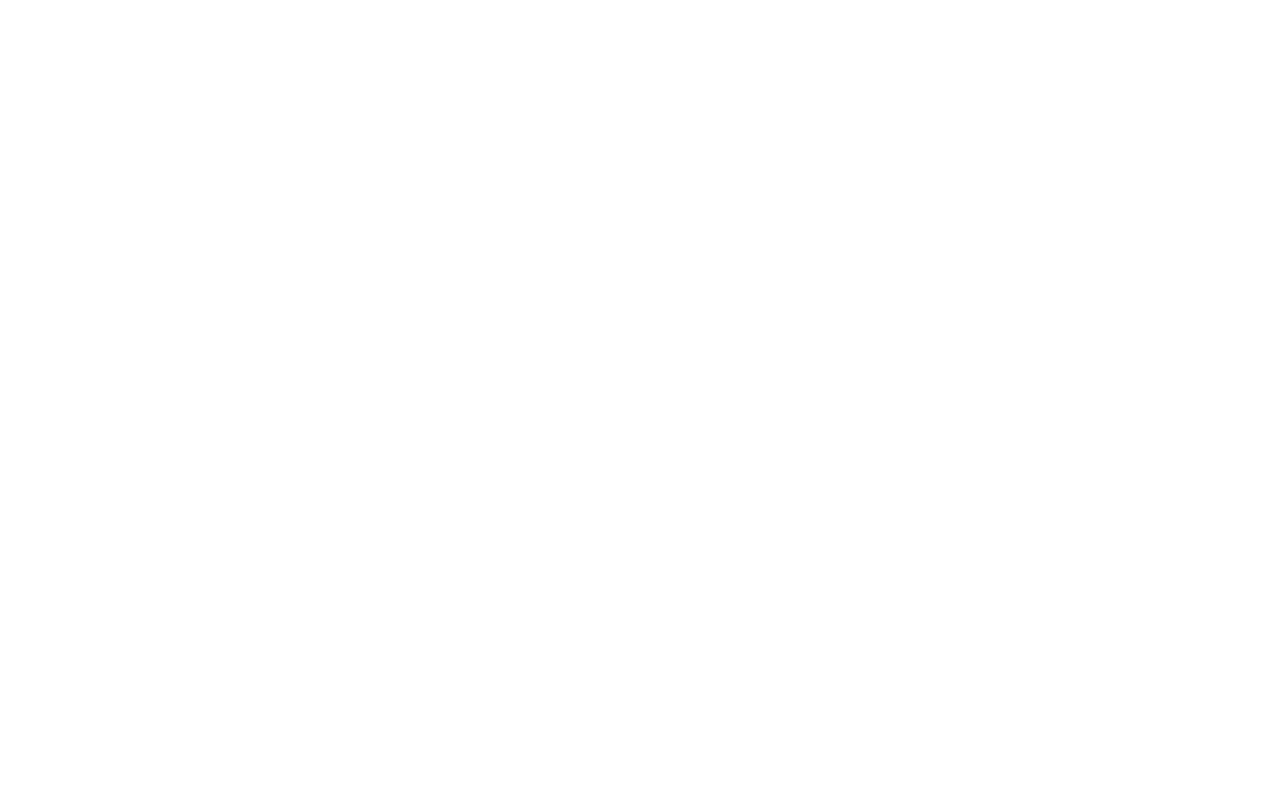
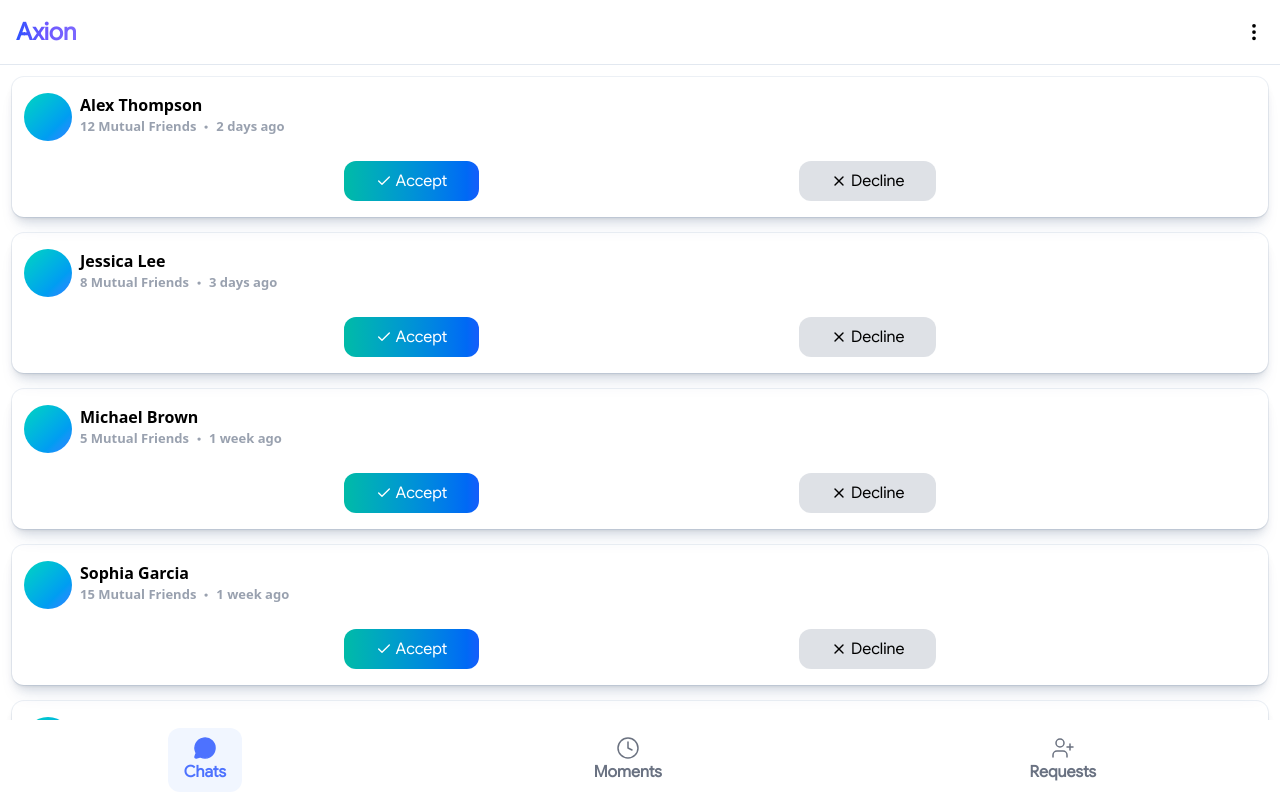
Before and after one commit to HafizAhmad-dev/Axion---Connect-with-world, a React (Vite) app in the folder Front End/: page /requests in a window 1280 px wide. Before the commit this address had no page. Built offline with nearby package versions, Linux system fonts and the light colour scheme.

Commit message:
added demo requests section

```diff
--- a/Front End/index.html
+++ b/Front End/index.html
@@ -7,9 +7,6 @@
 
   <meta name="viewport" content="width=device-width, initial-scale=1.0" />
   <title>front-end</title>
-  <style>
-    @import url('https://fonts.googleapis.com/css2?family=Montserrat:ital,wght@0,100..900;1,100..900&display=swap');
-  </style>
 </head>
 
 <body>
--- a/Front End/src/App.tsx
+++ b/Front End/src/App.tsx
@@ -1,6 +1,8 @@
 import { Routes, Route } from 'react-router';
 import Layout from './Components/Layout';
-import Home from './Components/Conversations';
+import Home from './Pages/Conversations';
+import Moments from './Pages/Moments';
+import RequestsPage from './Pages/RequestsPage';
 
 const App = () => {
   return (
@@ -8,6 +10,8 @@
       <Routes>
         <Route element={<Layout />}>
           <Route path='/' element={<Home />} />
+          <Route path='/moments' element={<Moments />} />
+          <Route path='/requests' element={<RequestsPage />} />
         </Route>
       </Routes>
     </div>
--- /dev/null
+++ b/Front End/src/Components/MockRequests.tsx
@@ -0,0 +1,60 @@
+    export const requests = [
+    {
+      id: '1',
+      name: 'Alex Thompson',
+      mutualFriends: 12,
+      time: '2 days ago',
+    },
+    {
+      id: '2',
+      name: 'Jessica Lee',
+      mutualFriends: 8,
+      time: '3 days ago',
+    },
+    {
+      id: '3',
+      name: 'Michael Brown',
+      mutualFriends: 5,
+      time: '1 week ago',
+    },
+    {
+      id: '4',
+      name: 'Sophia Garcia',
+      mutualFriends: 15,
+      time: '1 week ago',
+    }, {
+      id: '2',
+      name: 'Jessica Lee',
+      mutualFriends: 8,
+      time: '3 days ago',
+    },
+    {
+      id: '3',
+      name: 'Michael Brown',
+      mutualFriends: 5,
+      time: '1 week ago',
+    },
+    {
+      id: '4',
+      name: 'Sophia Garcia',
+      mutualFriends: 15,
+      time: '1 week ago',
+    }, {
+      id: '2',
+      name: 'Jessica Lee',
+      mutualFriends: 8,
+      time: '3 days ago',
+    },
+    {
+      id: '3',
+      name: 'Michael Brown',
+      mutualFriends: 5,
+      time: '1 week ago',
+    },
+    {
+      id: '4',
+      name: 'Sophia Garcia',
+      mutualFriends: 15,
+      time: '1 week ago',
+    },
+  ];
--- a/Front End/src/Components/Navbar.tsx
+++ b/Front End/src/Components/Navbar.tsx
@@ -2,17 +2,25 @@
 import { LuUserPlus } from "react-icons/lu";
 import { MessageCircle } from 'lucide-react';
 import { Clock4 } from 'lucide-react';
+import { useNavigate } from "react-router";
 
 type tabs = 'chats' | 'moments' | 'requests';
 
 const Navbar = () => {
     const [activeTab, setActiveTab] = useState<tabs>('chats');
+    const navigate = useNavigate();
     return (
         <nav className=" py-2 bg-white  ">
             {/* list containing all elements */}
             <ul className="flex justify-around">
                 {/* //chat tab */}
-                <li className={`flex justify-center items-center flex-col  px-4 py-2  rounded-xl ${activeTab === 'chats' ? 'bg-[#F1F6FF]' : ''}`} onClick={() => setActiveTab('chats')}>
+                <li
+                    className={`flex justify-center items-center flex-col  px-4 py-2  rounded-xl ${activeTab === 'chats' ? 'bg-[#F1F6FF]' : ''}`}
+                    onClick={() => {
+                        setActiveTab('chats');
+                        navigate('/');
+                    }}
+                    >
                     <span className="icon">
                         <MessageCircle size={24}
                             strokeWidth={1.5}
@@ -26,7 +34,10 @@
                 {/* //moments tab */}
                 <li
                     className={`flex justify-center items-center flex-col px-4 py-2  rounded-xl ${activeTab === 'moments' ? 'bg-[#FBF4FD]' : ''}`}
-                    onClick={() => setActiveTab('moments')}
+                    onClick={() => {
+                        setActiveTab('moments');
+                        navigate('/moments');
+                    }}
                 >
                     <span className="icon">
                         <Clock4 size={24} strokeWidth={1.5} color={activeTab === 'moments' ? '#9810FA' : '#6B7280'} fill={activeTab === 'moments' ? '#9810FA' : 'transparent'} />
@@ -39,7 +50,10 @@
                 {/* //requests tab */}
                 <li
                     className={`flex justify-center items-center flex-col  px-4 py-2  rounded-xl ${activeTab === 'requests' ? 'bg-[#E0F7F8]' : ''}`}
-                    onClick={() => setActiveTab('requests')}>
+                    onClick={() => {
+                         setActiveTab('requests');
+                            navigate('/requests');
+                    }}>
                     <span className="icon">
                         <LuUserPlus size={24} strokeWidth={1.5} color={activeTab === 'requests' ? '#4D72FF' : '#6B7280'} fill={activeTab === 'requests' ? '#4D72FF' : 'transparent'} />
                     </span>
--- /dev/null
+++ b/Front End/src/Components/PhotoHolder.tsx
@@ -0,0 +1,11 @@
+import React from 'react'
+type PhotoHolderProps = {
+    css?:string
+};
+const PhotoHolder = (props:PhotoHolderProps) => {
+    return (
+        <div className={`image rounded-full h-10 w-10 bg-linear-to-br from-[#887FFF] to-[#a44cfd] ${props.css || ''}`}></div>
+    )
+}
+
+export default PhotoHolder
--- /dev/null
+++ b/Front End/src/Components/ReqBtns.tsx
@@ -0,0 +1,39 @@
+import { Check } from 'lucide-react';
+import { X } from 'lucide-react';
+import type { ElementType } from 'react';
+
+type Props = {
+    varient: 'accept' | 'decline'
+}
+type BtnProperties = {
+    label: 'Accept' | 'Decline';
+    icon: ElementType;
+    styles: string;
+}
+
+const ReqBtns = ({ varient: action }: Props) => {
+    const btnProperties: Record<'accept' | 'decline', BtnProperties> = {
+        accept: {
+            label: 'Accept',
+            icon: Check,
+            styles: 'bg-gradient-to-r from-teal-500 to-blue-600 hover:from-teal-600   text-white'
+        },
+        decline: {
+            label: 'Decline',
+            icon: X,
+            styles: 'bg-gray-300/70 text-black'
+        }
+    };
+
+    const { label, icon, styles } = btnProperties[action];
+    const IconComponent = icon;
+    return (
+        <button
+            className={` px-8 py-2 flex items-center gap-1 font-hfont rounded-xl ${styles}`}>
+            {<IconComponent size={16} />}
+            {label}
+        </button>
+    )
+}
+
+export default ReqBtns
--- /dev/null
+++ b/Front End/src/Components/RequestBox.tsx
@@ -0,0 +1,33 @@
+import { Dot } from 'lucide-react';
+import PhotoHolder from './PhotoHolder'
+import ReqBtns from './ReqBtns';
+
+type Props = {
+    id:string;
+    name:string;
+    mutualFriends:number;
+    time:string;
+}
+const RequestBox = ({id, name, mutualFriends, time}: Props) => {
+    return (
+        <div key={id} className=' px-3 py-4 rounded-xl shadow-requestscard'>
+            <div className="details flex gap-2">
+                <PhotoHolder css='h-12 w-12 bg-gradient-to-br from-teal-400 to-blue-500 ' />
+                <div className="">
+                    <h2 className='text-md font-semibold'>{name}</h2>
+                    <div className='flex text-[13px] font-semibold   text-gray-400'>
+                        <span className=''>{mutualFriends} Mutual Friends</span>
+                        <Dot size={20} className='' />
+                        <span className=''>{time}</span>
+                    </div>
+                </div>
+            </div>
+            <div className=" flex justify-evenly mt-5">
+              <ReqBtns varient='accept'/>
+              <ReqBtns varient='decline'/>
+            </div>
+        </div>
+    )
+}
+
+export default RequestBox
--- /dev/null
+++ b/Front End/src/Components/TextTweat.tsx
@@ -0,0 +1,11 @@
+import React from 'react'
+
+const TextTweat = () => {
+  return (
+    <div className='border border-black'>
+      this is text only tweat.
+    </div>
+  )
+}
+
+export default TextTweat
--- a/Front End/src/Components/Conversations.tsx
+++ b/Front End/src/Pages/Conversations.tsx
@@ -1,5 +1,6 @@
 import { Search } from 'lucide-react';
-import { mockContacts } from './Users';
+import { mockContacts } from '../Components/Users';
+import PhotoHolder from '../Components/PhotoHolder';
 
 const Home = () => {
     return (
@@ -18,7 +19,7 @@
                     <div key={user.id} className="User flex justify-between px-2 py-2 hover:shadow-usercard rounded-xl ">
                         {/* //div with image and main content */}
                         <div className='flex items-center gap-2'>
-                            <div className="image rounded-full h-10 w-10 bg-linear-to-br from-[#887FFF] to-[#a44cfd]"></div>
+                            <PhotoHolder css='h-11 w-11' />
                             <div className="main">
                                 <h2 className='font-semibold'>{user.name}</h2>
                                 <p className='text-sm text-gray-500'>{user.lastMessage}</p>
--- /dev/null
+++ b/Front End/src/Pages/Moments.tsx
@@ -0,0 +1,11 @@
+import TextTweat from "../Components/TextTweat"
+
+const Moments = () => {
+  return (
+    <div className="h-full border border-black bg-white px-3 py-3">
+        <TextTweat />
+    </div>
+  )
+}
+
+export default Moments
--- /dev/null
+++ b/Front End/src/Pages/RequestsPage.tsx
@@ -0,0 +1,23 @@
+import React from 'react'
+import RequestBox from '../Components/RequestBox'
+import {requests} from '../Components/MockRequests'
+
+type FriendRequest = {
+    id:string;
+    name:string;
+    mutualFriends:number;
+    time:string;
+}
+
+const RequestsPage = () => {
+
+  return (
+    <div className='h-full px-3 py-3 flex flex-col gap-4 bg-white overflow-auto no-scrollbar'>
+        {requests.map((req:FriendRequest) => (
+            <RequestBox key={req.id} id={req.id} name={req.name} mutualFriends={req.mutualFriends} time={req.time} />
+        ))}
+    </div>
+  )
+}
+
+export default RequestsPage
--- a/Front End/src/index.css
+++ b/Front End/src/index.css
@@ -11,9 +11,11 @@
   --color-inactiveicon: #6B7280;
   --shadow-usercard: rgba(0, 0, 0, 0.15) 0px 6px 12px -3px,
     rgba(0, 0, 0, 0.1) 0px 2px 4px -1px;
+  --shadow-requestscard: rgba(14, 63, 126, 0.08) 0px 0px 0px 1px,rgba(42, 51, 70, 0.09) 0px 2px 3px -1px,rgba(42, 51, 70, 0.12) 0px 6px 8px -2px, rgba(14, 63, 126, 0.10) 0px 14px 18px -6px;
 }
 
 @layer utilities {
+
   /* Hide scrollbar for Chrome, Safari and Opera */
   .no-scrollbar::-webkit-scrollbar {
     display: none;
@@ -21,7 +23,9 @@
 
   /* Hide scrollbar for IE, Edge and Firefox */
   .no-scrollbar {
-    -ms-overflow-style: none;  /* IE and Edge */
-    scrollbar-width: none;  /* Firefox */
+    -ms-overflow-style: none;
+    /* IE and Edge */
+    scrollbar-width: none;
+    /* Firefox */
   }
 }
```
Lines whose indentation alone changed are shown as unchanged.
